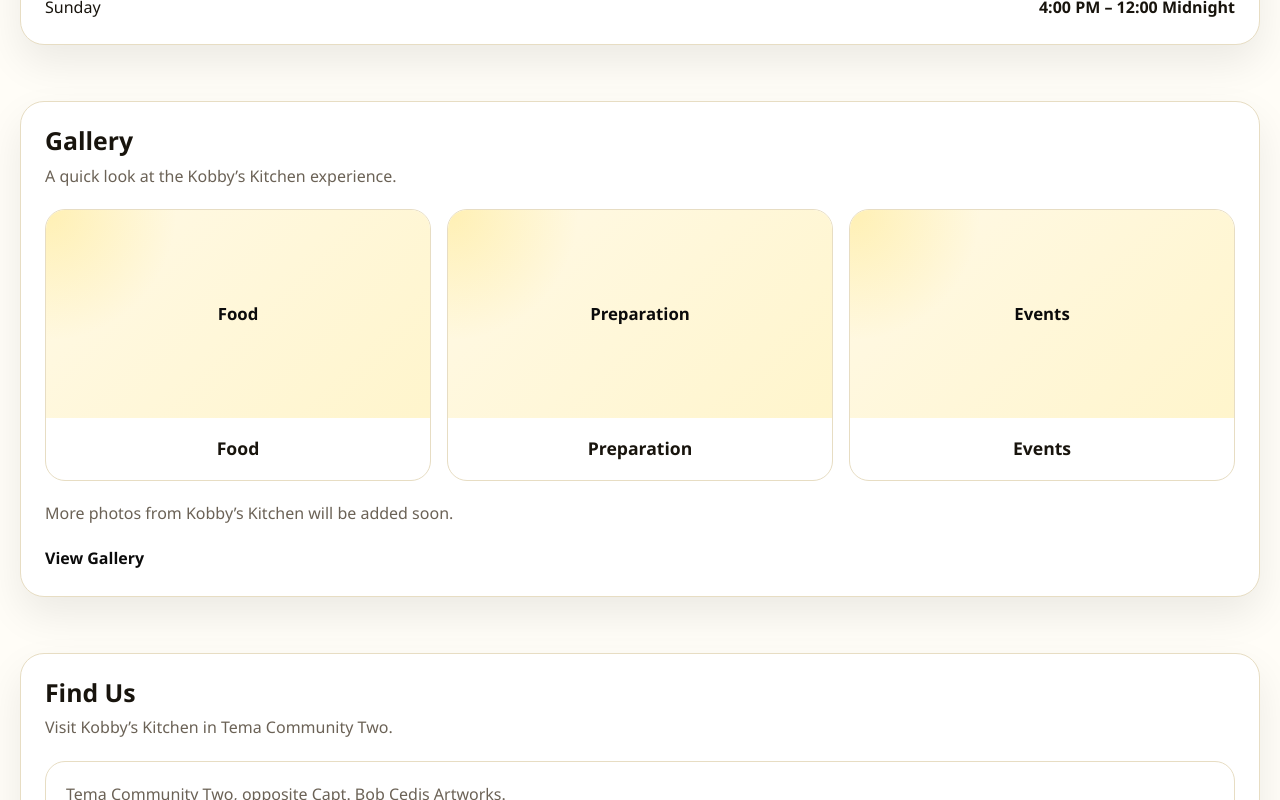
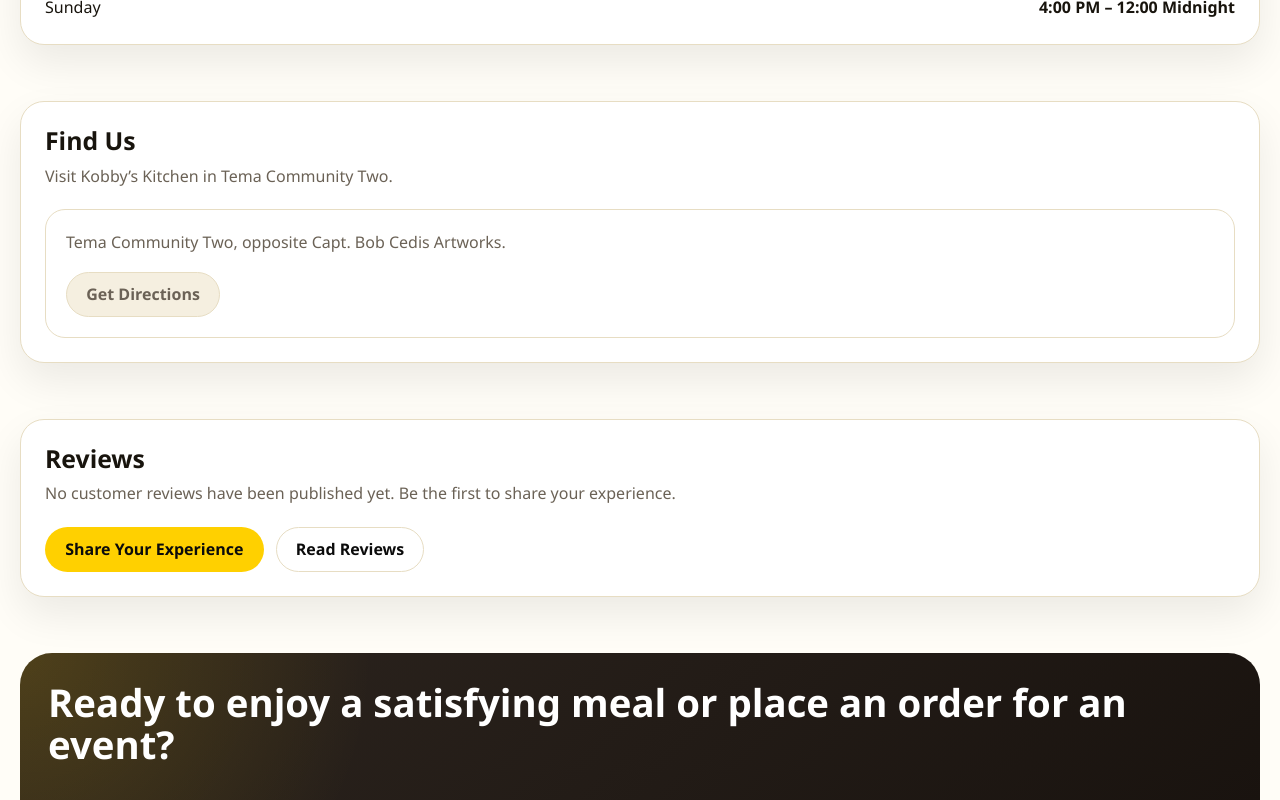
Before and after one commit to Andy-Nyame/kobbys-kitchen, a Next.js app: page / in a window 1280 px wide. Shown: the part 3800-4600 px from the top of the page. Built offline with nearby package versions, Linux system fonts and the light colour scheme.

Commit message:
removed gallery section

```diff
--- a/src/app/globals.css
+++ b/src/app/globals.css
@@ -328,7 +328,6 @@ textarea:focus-visible {
 .content-section h2,
 .cta-panel h2,
 .meal-card h3,
-.gallery-card h3,
 .card h3 {
   margin: 0;
 }
@@ -343,7 +342,6 @@ textarea:focus-visible {
 .content-section__header p,
 .card p,
 .meal-card p,
-.gallery-card p,
 .form-card__hint,
 .site-footer__copy,
 .hero__description,
@@ -543,21 +541,18 @@ textarea:focus-visible {
 }
 
 .card-grid,
-.meal-grid,
-.gallery-grid {
+.meal-grid {
   display: grid;
   gap: 1rem;
 }
 
 .card-grid,
-.meal-grid,
-.gallery-grid {
+.meal-grid {
   grid-template-columns: repeat(auto-fit, minmax(15rem, 1fr));
 }
 
 .card,
 .meal-card,
-.gallery-card,
 .location-card {
   border: 1px solid var(--color-border);
   border-radius: 1.25rem;
@@ -590,8 +585,7 @@ textarea:focus-visible {
 }
 
 .card h3,
-.meal-card h3,
-.gallery-card h3 {
+.meal-card h3 {
   margin-bottom: 0.6rem;
   font-size: 1.1rem;
 }
@@ -623,22 +617,18 @@ textarea:focus-visible {
   overflow: hidden;
 }
 
-.meal-card__media,
-.gallery-card__placeholder,
-.gallery-card__image {
+.meal-card__media {
   min-height: 13rem;
 }
 
-.meal-card__image,
-.gallery-card__image {
+.meal-card__image {
   width: 100%;
   height: 100%;
   aspect-ratio: 4 / 3;
   object-fit: cover;
 }
 
-.meal-card .image-placeholder,
-.gallery-card .image-placeholder {
+.meal-card .image-placeholder {
   min-height: 13rem;
   border: 0;
   border-radius: 0;
@@ -680,16 +670,6 @@ textarea:focus-visible {
 .meal-card__price {
   color: var(--color-brand-orange);
   font-size: 1rem;
-}
-
-.gallery-card {
-  overflow: hidden;
-  text-align: center;
-}
-
-.gallery-card h3 {
-  margin: 0;
-  padding: 1rem 1rem 1.1rem;
 }
 
 .section-note,
--- a/src/app/page.js
+++ b/src/app/page.js
@@ -1,6 +1,5 @@
 import Image from "next/image";
 
-import GalleryPreview from "@/components/home/GalleryPreview";
 import ButtonLink from "@/components/ui/ButtonLink";
 import ContentSection from "@/components/ui/ContentSection";
 import ImagePlaceholder from "@/components/ui/ImagePlaceholder";
@@ -157,13 +156,6 @@ export default function Home() {
           </ul>
         </ContentSection>
 
-        <GalleryPreview
-          title="Gallery"
-          description="A quick look at the Kobby’s Kitchen experience."
-          emptyState="More photos from Kobby’s Kitchen will be added soon."
-          items={businessData.galleryLabels.map((label) => ({ title: label }))}
-        />
-
         <ContentSection
           title="Find Us"
           description="Visit Kobby’s Kitchen in Tema Community Two."
--- a/src/components/home/GalleryPreview.jsx
+++ /dev/null
@@ -1,46 +0,0 @@
-import Image from "next/image";
-import Link from "next/link";
-
-import ContentSection from "@/components/ui/ContentSection";
-import ImagePlaceholder from "@/components/ui/ImagePlaceholder";
-
-export default function GalleryPreview({
-  title,
-  description,
-  items,
-  emptyState,
-}) {
-  return (
-    <ContentSection title={title} description={description}>
-      <div className="gallery-grid">
-        {items.map((item) => (
-          <article key={item.title} className="gallery-card">
-            {item.image ? (
-              <Image
-                alt={item.image.alt}
-                className="gallery-card__image"
-                src={item.image.src}
-                width={item.image.width}
-                height={item.image.height}
-              />
-            ) : (
-              <ImagePlaceholder
-                className="gallery-card__placeholder"
-                label={item.title}
-              />
-            )}
-            <h3>{item.title}</h3>
-          </article>
-        ))}
-      </div>
-
-      {emptyState ? <p className="section-note">{emptyState}</p> : null}
-
-      <div className="section-actions">
-        <Link className="inline-link" href="/about">
-          View Gallery
-        </Link>
-      </div>
-    </ContentSection>
-  );
-}
--- a/src/data/businessData.js
+++ b/src/data/businessData.js
@@ -48,7 +48,6 @@ export const businessData = {
     "Phone and WhatsApp Orders",
     "Event and Large-Quantity Orders",
   ],
-  galleryLabels: ["Food", "Preparation", "Events"],
   reviewEmptyState:
     "No customer reviews have been published yet. Be the first to share your experience.",
   finalCta:
```
Also changed, not shown: src/app/about/page.js (+0 -22 lines).
